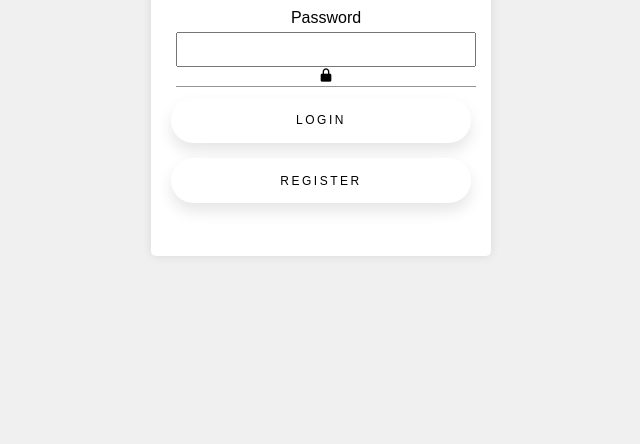
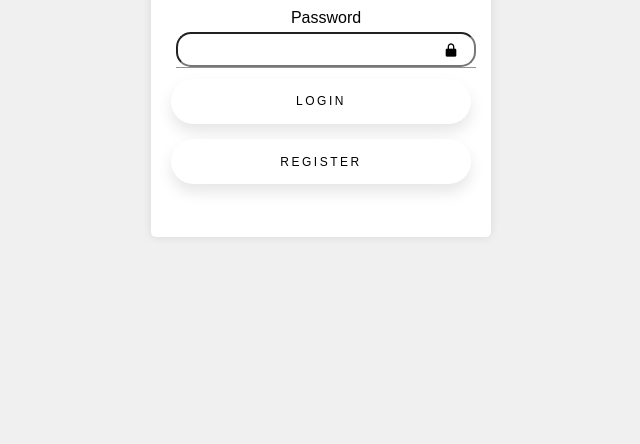
Before and after one commit to WillemVisagie7237/Practical-5_COS221_Group-18, a website: page myapp/views/login.html in a window 1280 px wide. Shown: the part 356-800 px from the top of the page, without its empty margins (319-959 px from the left). Drawn offline with nearby package versions, Linux system fonts and the light colour scheme.

Commit message:
Updated login.css

```diff
--- a/myapp/views/login.css
+++ b/myapp/views/login.css
@@ -202,3 +202,14 @@ input[type="password"] {
 .textInputWrapper:focus-within .textInput::placeholder {
   opacity: 0;
 }
+
+
+.textInputWrapper i {
+  position: absolute;
+  right:17px;
+  top:33px;
+}
+
+.textInputWrapper input{
+  border-radius: 15px;
+}
```
